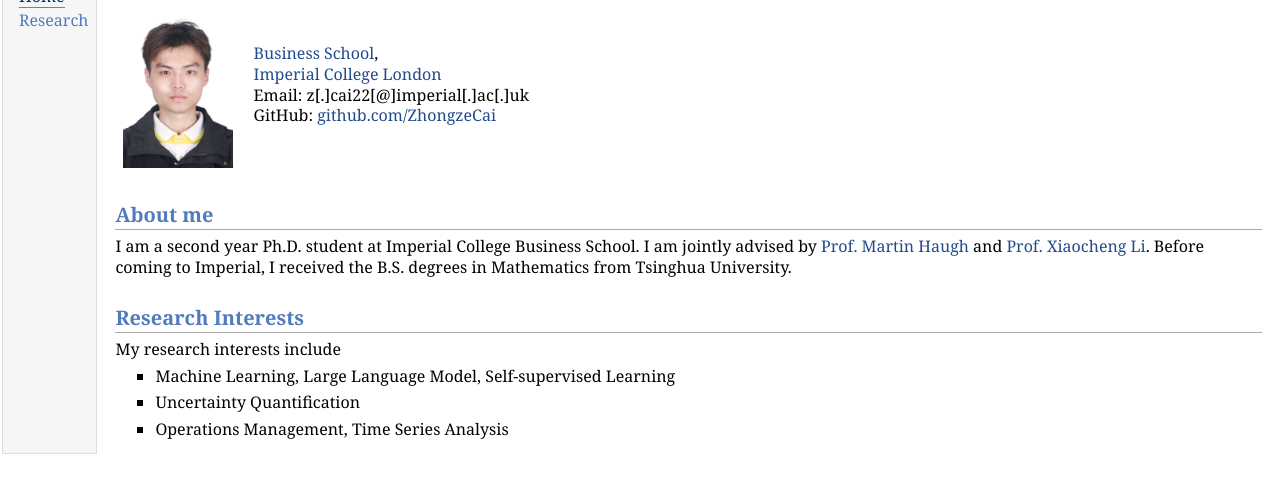
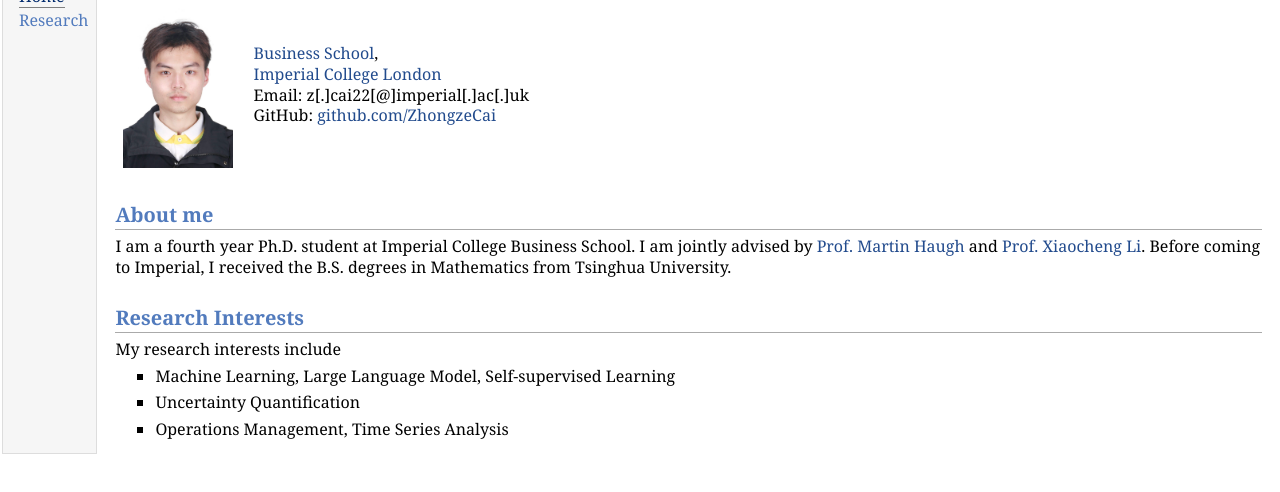
Before and after one commit to ZhongzeCai/ZhongzeCai.github.io, a plain HTML site: page index.html in a window 1280 px wide. Shown: the part 68-560 px from the top of the page. Drawn offline with Linux system fonts and the light colour scheme.

Commit message:
Update index.html

```diff
--- a/index.html
+++ b/index.html
@@ -29,7 +29,7 @@
 </p>
 </td></tr></table>
 <h2>About me</h2>
-<p>I am a second year Ph.D. student at Imperial College Business School. I am jointly advised by <a href="https://martin-haugh.github.io" target=&ldquo;blank&rdquo;>Prof. Martin Haugh</a> and <a href="https://xiaocheng-li.github.io" target=&ldquo;blank&rdquo;>Prof. Xiaocheng Li</a>. Before coming to Imperial, I received the B.S. degrees in Mathematics from Tsinghua University.
+<p>I am a fourth year Ph.D. student at Imperial College Business School. I am jointly advised by <a href="https://martin-haugh.github.io" target=&ldquo;blank&rdquo;>Prof. Martin Haugh</a> and <a href="https://xiaocheng-li.github.io" target=&ldquo;blank&rdquo;>Prof. Xiaocheng Li</a>. Before coming to Imperial, I received the B.S. degrees in Mathematics from Tsinghua University.
 </p>
 <h2>Research Interests</h2>
 <p>My research interests include
```
